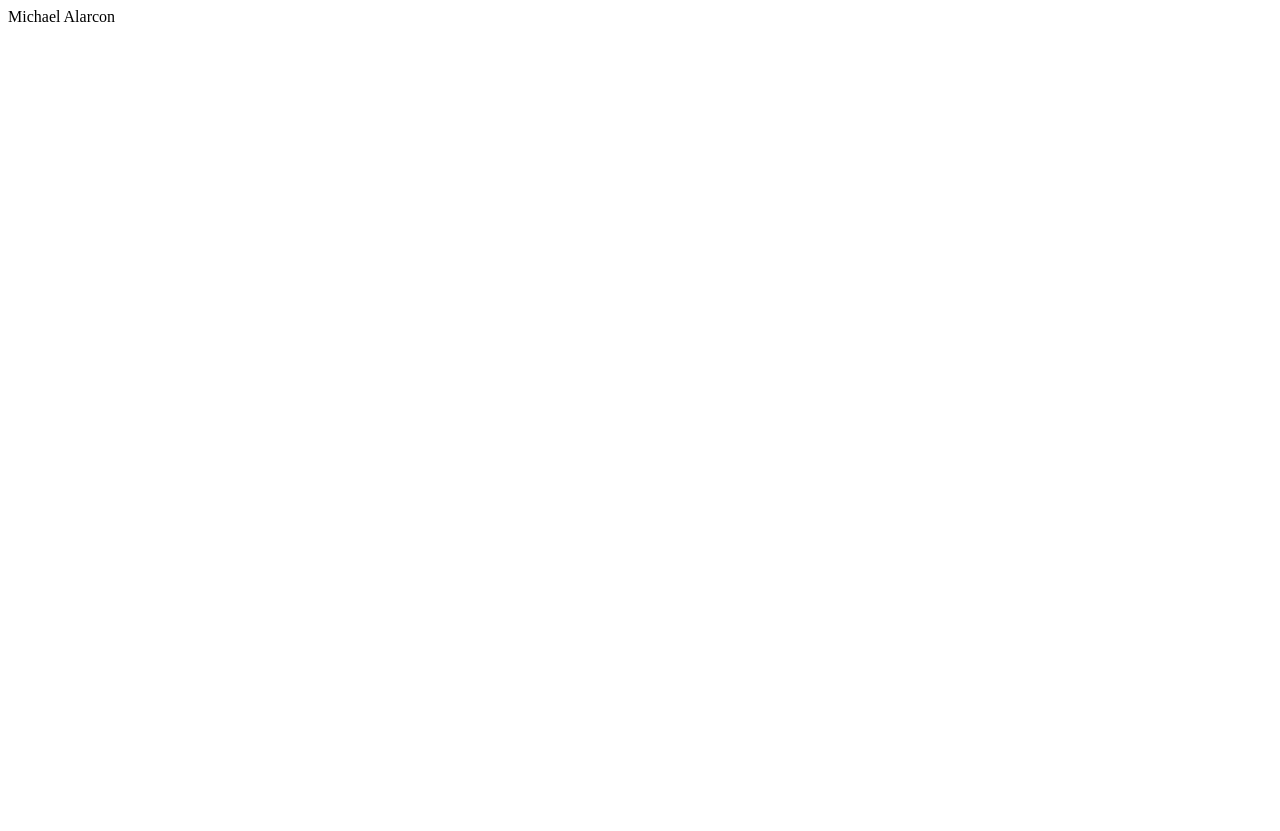
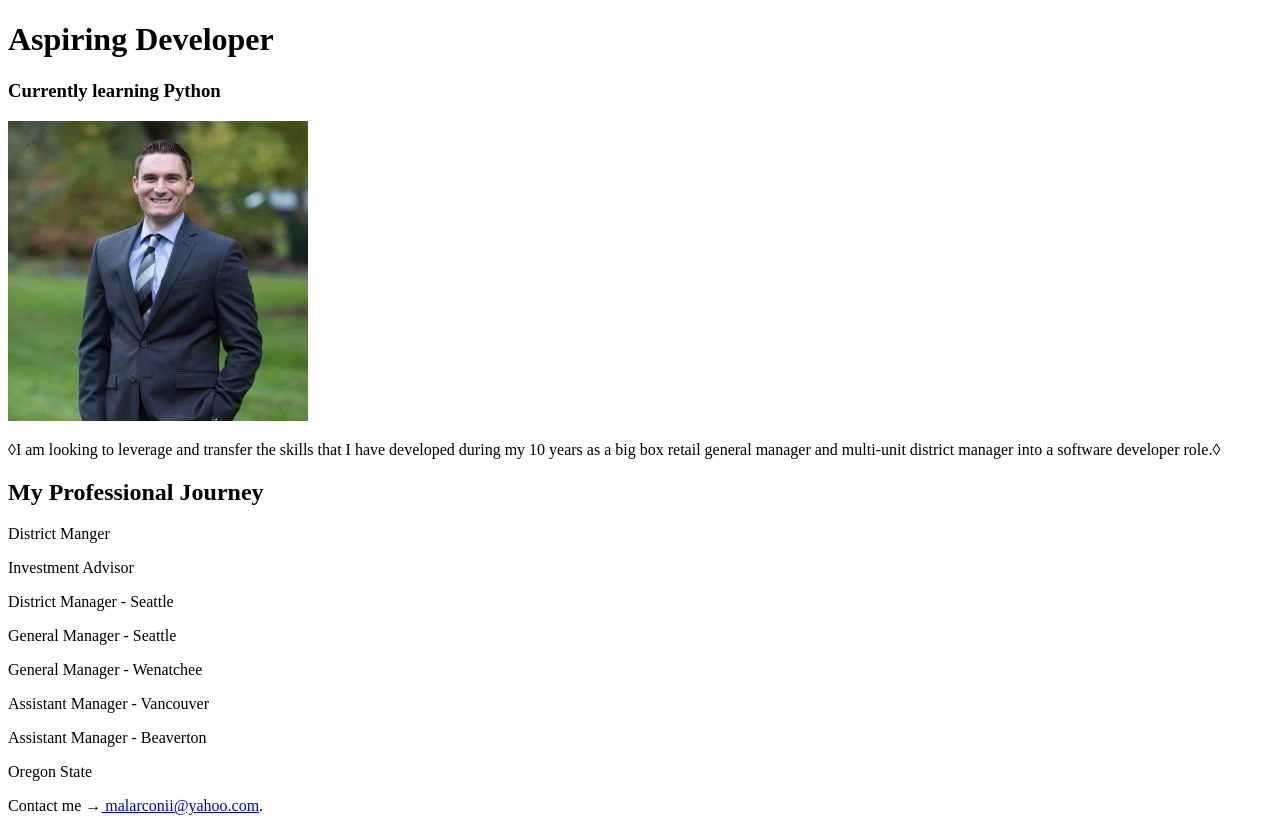
Before and after one commit to alarconm/html-me-something, a plain HTML site: page index.html in a window 1280 px wide. Before the commit the page ends 800 px from the top, so only its background shows below. Drawn offline with Linux system fonts and the light colour scheme.

Commit message:
Finished skeletal HTML layout of index

```diff
--- a/index.html
+++ b/index.html
@@ -1 +1,33 @@
-<p>Michael Alarcon</p>
+<!DOCTYPE html>
+<html>
+    <head>
+        <title>Michael Alarcon - Portfolio
+        </title>
+    </head>
+<body>
+    <main>
+    <header>
+        <h1>Aspiring Developer</h1>
+        <h3>Currently learning Python</h3>
+        <img src="images/LinkedInProfilePic.jpg" />
+        <p>&#9674;I am looking to leverage and transfer the skills that I have developed during my 10 years as a
+            big box retail general manager and multi-unit district manager into a software developer role.&#9674;
+        </p>
+    </header>
+    <article>
+        <h1>My Professional Journey</h1>
+        <p>District Manger</p>
+        <p>Investment Advisor</p>
+        <p>District Manager - Seattle</p>
+        <p>General Manager - Seattle</p>
+        <p>General Manager - Wenatchee</p>
+        <p>Assistant Manager - Vancouver</p>
+        <p>Assistant Manager - Beaverton</p>
+        <p>Oregon State</p>
+    </article>
+    </main>
+</body>
+<footer>
+    <p>Contact me &#8594;<a href="mailto:malarconii@yahoo.com">
+    malarconii@yahoo.com</a>.</p>
+</html>
```
Also changed, not shown: images/LinkedInProfilePic.jpg (added).
